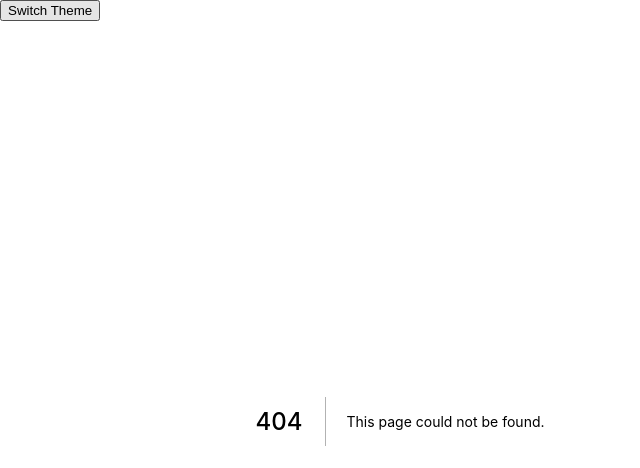
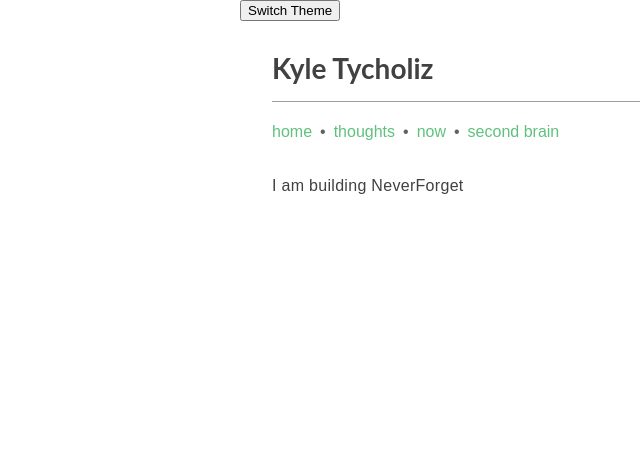
Before and after one commit to Tycholiz/tycholiz-com, a Next.js app in the folder @app/webapp/: page /now in a window 1280 px wide. Before the commit this address had no page. Shown: the top 468 px of the page, without its empty margins (0-640 px from the left). Built offline with nearby package versions, Linux system fonts and the light colour scheme.

Commit message:
set up now page with empty jsx

```diff
--- a/@app/webapp/components/common/Header.tsx
+++ b/@app/webapp/components/common/Header.tsx
@@ -1,6 +1,6 @@
 import Link from 'next/link'
 import styled from 'styled-components'
-import { List, Heading, HorizontalRule, Anchor } from '.'
+import { List, Heading, HorizontalRule } from '.'
 
 
 const InnerWrapper = styled.nav`
@@ -10,12 +10,13 @@ const InnerWrapper = styled.nav`
 const Bullet = styled.span`
   padding-left: 0.5em;
   padding-right: 0.5em;
-  color: ${({ theme }) => theme.color.primary[1]};
+  color: ${({ theme }) => theme.color.grayscale[2]};
 `
 
 const NavList = styled(List)`
   display: flex;
   padding-left: 0;
+  margin-bottom: 0;
 
   & a {
     text-decoration: none;
@@ -23,18 +24,20 @@ const NavList = styled(List)`
   }
 `
 
-const NavListItem = styled.a`
-  color: ${({ theme }) => theme.color.primary[0]};
-`
-
 export const Header = () => {
   return (
       <InnerWrapper>
-        <Link href="/" as={`/`}>
+        <Link href="/" as={`/`} passHref>
           <Heading>Kyle Tycholiz</Heading>
         </Link>
         <HorizontalRule />
         <NavList>
+          <li>
+            <Link href="/" as={`/`}>
+              <a>home</a>
+            </Link>
+          </li>
+          <Bullet>&bull;</Bullet>
           <li>
             <Link href="/posts" as={`/posts`}>
               <a>thoughts</a>
@@ -42,15 +45,13 @@ export const Header = () => {
           </li>
           <Bullet>&bull;</Bullet>
           <li>
-            <Link href="https://tycholiz.github.io/Digital-Garden/" as={`https://tycholiz.github.io/Digital-Garden/`}>
-              <a>second brain</a>
+            <Link href="/now" as={`/now`}>
+              <a>now</a>
             </Link>
           </li>
           <Bullet>&bull;</Bullet>
           <li>
-            <Link href="https://tycholiz.github.io/Digital-Garden/" as={`https://tycholiz.github.io/Digital-Garden/`}>
-              <a>now</a>
-            </Link>
+            <a href="https://tycholiz.github.io/Digital-Garden/" target="_blank" rel="noreferrer">second brain</a>
           </li>
         </NavList>
       </InnerWrapper>
--- /dev/null
+++ b/@app/webapp/components/now/Now.tsx
@@ -0,0 +1,8 @@
+import { Paragraph } from '../common'
+
+
+export const Now = () => {
+  return (
+    <Paragraph>I am building NeverForget</Paragraph>
+  )
+}
--- /dev/null
+++ b/@app/webapp/components/now/index.ts
@@ -0,0 +1 @@
+export { Now } from './Now'
--- /dev/null
+++ b/@app/webapp/pages/now/index.tsx
@@ -0,0 +1,36 @@
+import type { NextPage } from 'next'
+import Head from 'next/head'
+import { Now } from '../../components/now'
+import { DefaultTemplate } from '../../components/templates'
+import { Header } from '../../components/common'
+
+type Props = {
+  posts: {
+    _id: string
+    title: string
+    subtitle: string
+    slug: any
+    _updatedAt: string
+  }[]
+}
+
+const NowPage: NextPage<Props> = () => {
+  return (
+    <>
+      <Head>
+        <title>Kyle Tycholiz &bull; What I&apos;m doing now</title>
+        <meta name="description" content="Personal website of Kyle Tycholiz" />
+        <link rel="icon" href="/favicon.ico" />
+      </Head>
+
+      <DefaultTemplate
+        header={<Header />}
+        // footer={<Footer />}
+      >
+        <Now />
+      </DefaultTemplate>
+    </>
+  )
+}
+
+export default NowPage
--- a/@app/webapp/pages/posts/index.tsx
+++ b/@app/webapp/pages/posts/index.tsx
@@ -3,7 +3,7 @@ import groq from 'groq'
 import client from '../../sanity-client'
 import { PostList } from '../../components/posts'
 import { DefaultTemplate } from '../../components/templates'
-import { Header } from '../../components/common'
+import { Header, Heading } from '../../components/common'
 
 export type Props = {
   posts: {
@@ -27,6 +27,7 @@ const BrowsePostsPage = (props: Props) => {
       <DefaultTemplate
         header={<Header />}
       >
+        <Heading>Thoughts on...</Heading>
         <PostList {...props} />
       </DefaultTemplate>
     </>
```
